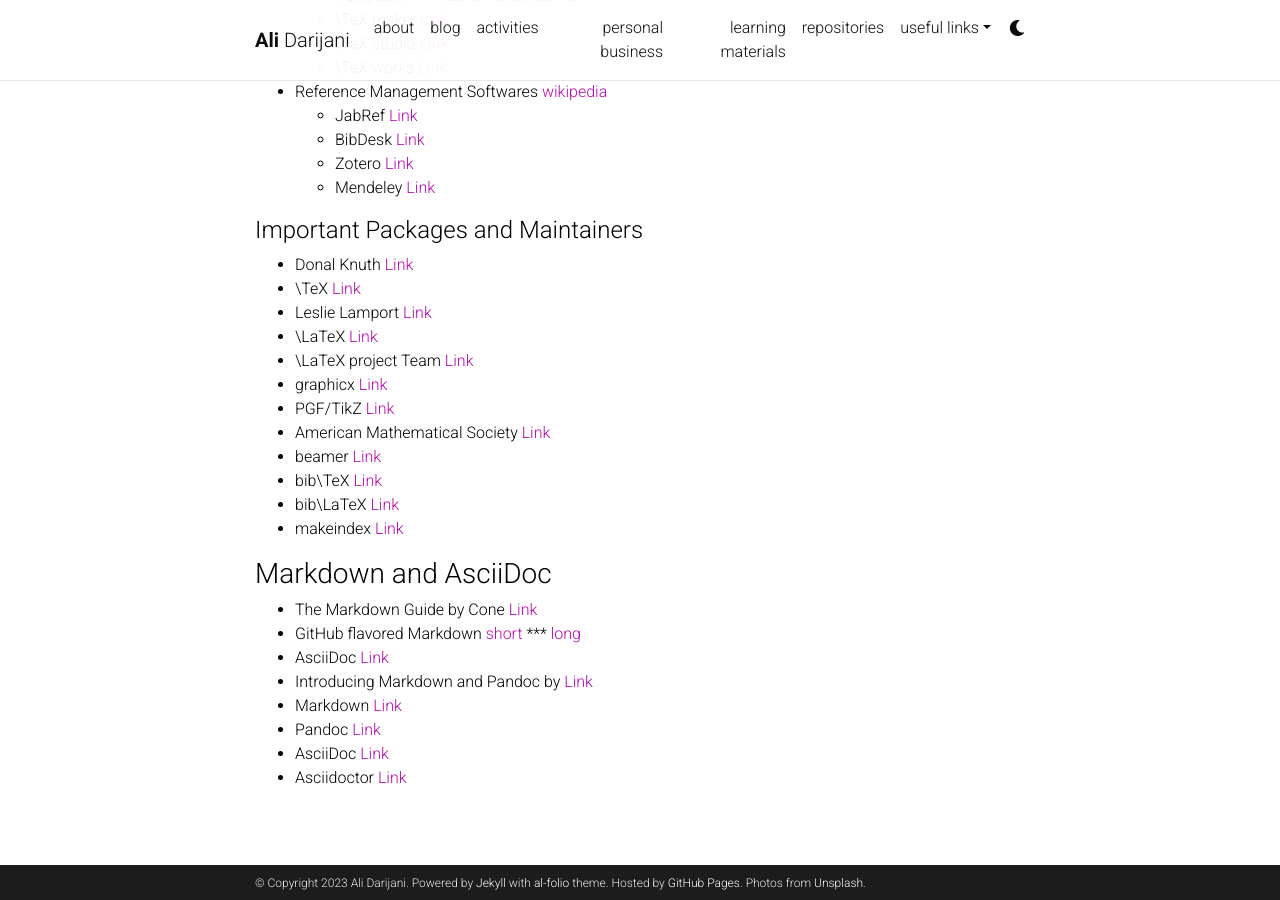
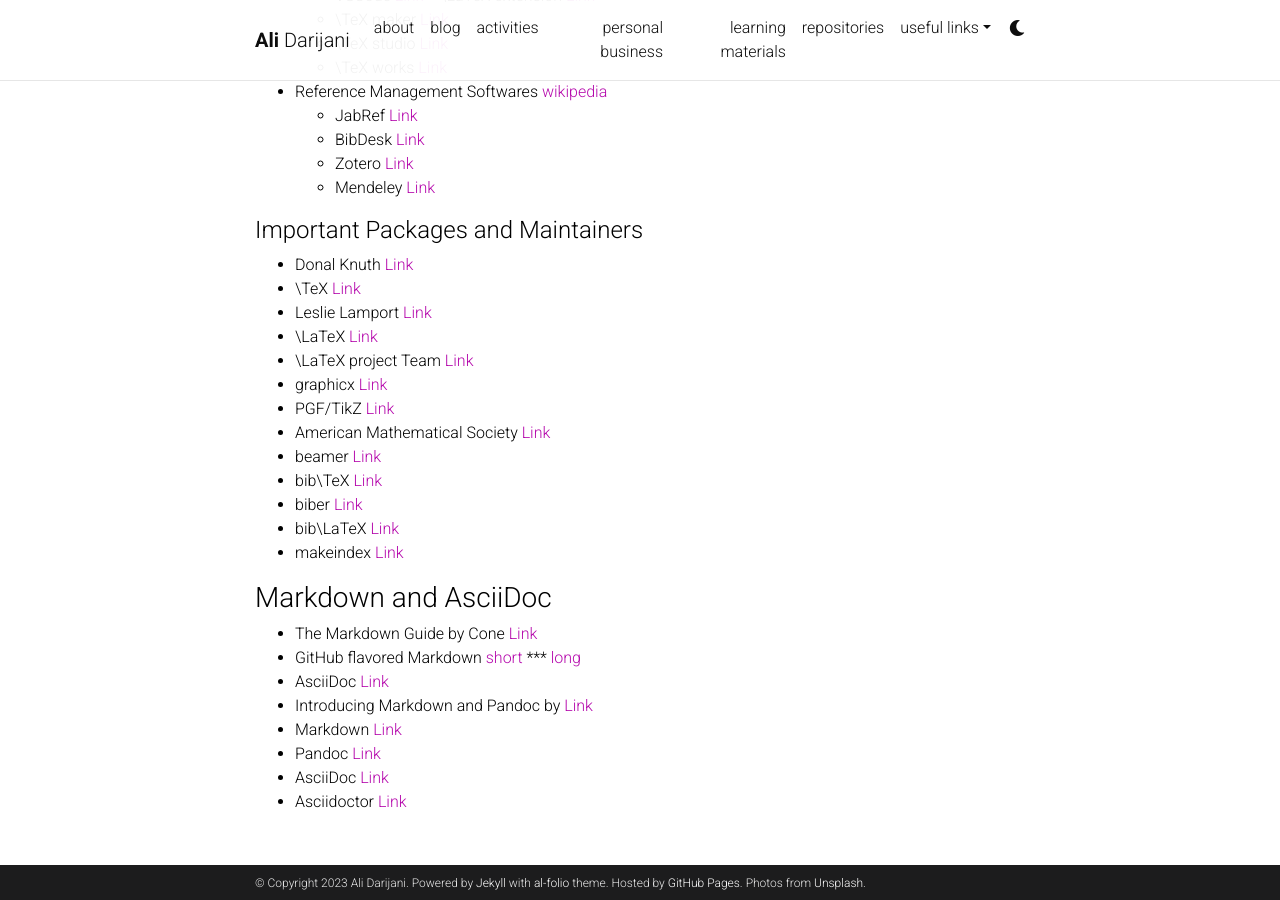
Before and after one commit to adarijani/adarijani.github.io_archived, a Jekyll site: the page built from _projects/t_03_typesetting.md, in a window 1280 px wide and 900 px high, scrolled down 1013 px. Built offline with Jekyll 4.4.1, drawn with Linux system fonts in a browser that asks for light colours; comment, search, counter and statistics services are not loaded; a style sheet for code colours, icons or effects is not loaded.

Commit message:
Update t_03_typesetting.md

```diff
--- a/_projects/t_03_typesetting.md
+++ b/_projects/t_03_typesetting.md
@@ -63,6 +63,7 @@
 * American Mathematical Society [Link](https://ctan.org/author/ams)
 * beamer [Link](https://ctan.org/pkg/beamer)
 * bib\TeX [Link](https://ctan.org/pkg/bibtex)
+* biber [Link](https://ctan.org/pkg/biber)
 * bib\LaTeX [Link](https://ctan.org/pkg/biblatex)
 * makeindex [Link](https://ctan.org/pkg/makeindex)
 
```
